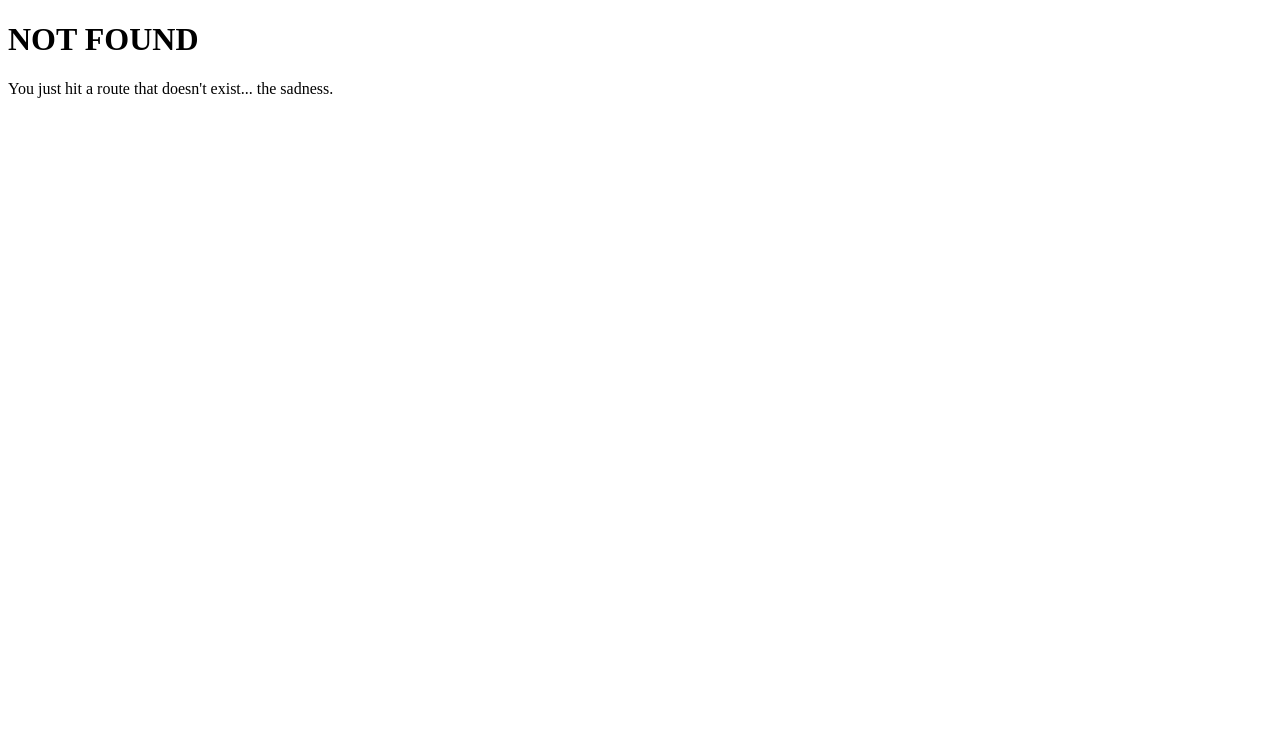
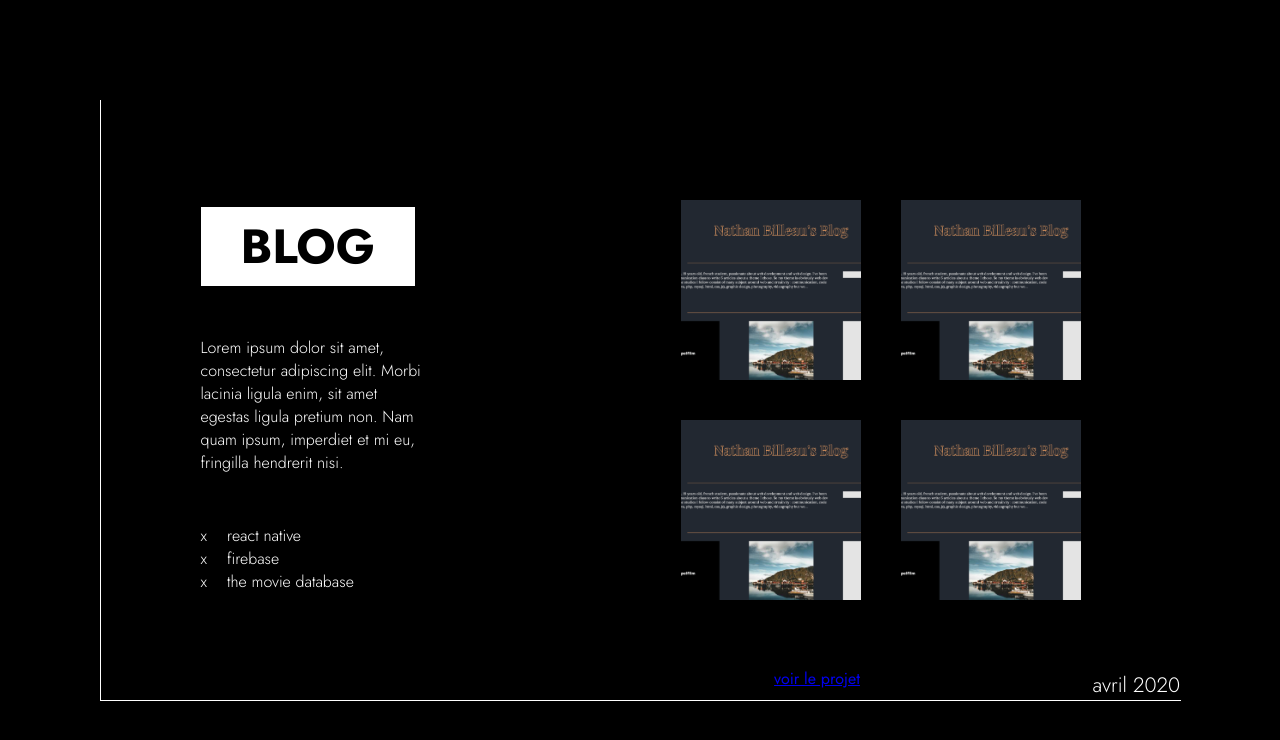
Before and after one commit to NathanBilleau/nathanbilleau, a Gatsby site: page /project in a window 1280 px wide. Before the commit this address had no page. Built offline with nearby package versions, Linux system fonts and the light colour scheme; Gatsby itself is replaced by a stand-in of ours.

Commit message:
project page

```diff
--- a/src/pages/index.tsx
+++ b/src/pages/index.tsx
@@ -1,6 +1,6 @@
 import React from "react"
 import { graphql, Link } from "gatsby"
-import "../styles/global.scss"
+import "../styles/index.scss"
 
 import SEO from "../components/seo"
 import Alink from '../components/Alink'
--- /dev/null
+++ b/src/pages/project.tsx
@@ -0,0 +1,68 @@
+import React from 'react'
+import Image from 'gatsby-image'
+import { graphql } from 'gatsby'
+
+import SEO from "../components/seo"
+import Alink from "../components/Alink"
+
+import '../styles/project.scss'
+
+const ProjectTemplate = ({data}) => (
+    <>
+        <SEO title="Project" />
+        <main>
+            <div className="projectContainer">
+                <div className="descriptionContainer">
+                    <h1>{data.project.frontmatter.title}</h1>
+                    <p>Lorem ipsum dolor sit amet, consectetur adipiscing elit. Morbi lacinia ligula enim, sit amet egestas ligula pretium non. Nam quam ipsum, imperdiet et mi eu, fringilla hendrerit nisi.</p>
+                    <ul>
+                        <li>react native</li>
+                        <li>firebase</li>
+                        <li>the movie database</li>
+                    </ul>
+                </div>
+
+                <div className="picsContainer">
+                    <Image fluid={data.project.frontmatter.pic.childImageSharp.fluid} />
+                    <Image fluid={data.project.frontmatter.pic.childImageSharp.fluid} />
+                    <Image fluid={data.project.frontmatter.pic.childImageSharp.fluid} />
+                    <Image fluid={data.project.frontmatter.pic.childImageSharp.fluid} />
+                </div>
+
+
+                <div className="date">
+                    <h2>
+                        avril 2020
+                    </h2>
+                </div>
+
+                <div className="projectLink">
+                    <Alink link="https://google.com" text="voir le projet" color="white" />
+                </div>
+
+            </div>
+        </main>
+    </>
+)
+
+export default ProjectTemplate
+
+export const data = graphql`
+{
+    project: markdownRemark {
+      html
+      frontmatter {
+        date
+        title
+        pic {
+          childImageSharp {
+            fluid {
+                ...GatsbyImageSharpFluid
+            }
+          }
+        }
+      }
+    }
+  }
+
+`
--- /dev/null
+++ b/src/styles/project.scss
@@ -0,0 +1,100 @@
+@import url('https://fonts.googleapis.com/css2?family=Jost:wght@300;400;700;900&display=swap');
+$border: 100px;
+
+* {
+    font-family: 'Jost';
+    padding: 0;
+    margin: 0;
+}
+
+main {
+    background: #000;
+    width: 100vw;
+    display: flex;
+    justify-content: center;
+    align-items: center;
+    height: 100vh;
+    position: relative;
+
+    .projectContainer {
+        border-left:1px solid #fff;
+        border-bottom:1px solid #fff;
+        display: grid;
+        grid-template-columns: auto calc(100vh - #{$border} * 3);
+        gap: 100px;
+        align-items: center;
+        height: calc(100vh - 2 * #{$border});
+        width: calc(100vw - 2 * #{$border});
+    }
+
+    .date {
+        position: absolute;
+        color: #fff;
+        bottom: 100px;
+        right: 100px;
+
+
+        h2 {
+            font-weight: 300;
+            text-transform: lowercase;
+            font-size: 1.3em;
+        }
+    }
+
+    .projectLink {
+        position: absolute;
+        bottom: 110px;
+        right: calc(100vh - #{$border} * 4 + 40px / 2);
+    }
+
+    .descriptionContainer {
+        padding-left: 100px;
+
+        h1 {
+            display: inline-block;
+            position: relative;
+            font-size: 3em;
+            padding: 5px 40px;
+            background-color: #fff;
+            text-transform: uppercase;
+            box-shadow: 0 0 50px rgba(0, 0, 0, .3);
+        }
+
+        p {
+            color: #fff;
+            font-weight: 300;
+            margin: 50px 0;
+            max-width: 60%;
+        }
+
+        ul {
+            color: #fff;
+            font-weight: 300;
+            list-style-type: none;
+
+            li {
+
+                &::before {
+                    content: 'x';
+                    margin-right: 20px;
+                }
+            }
+        }
+    }
+
+
+
+    .picsContainer {
+        display: grid;
+        grid-template-rows: repeat(2, 1fr);
+        grid-template-columns: repeat(2, 1fr);
+        gap: 40px;
+        height: calc( 100vh - #{$border} * 4 );
+        width: calc( 100vh - #{$border} * 4 );
+
+        img {
+            height: 100%;
+            width: 100%;
+        }
+    }
+}
```
Also changed, not shown: src/styles/index.scss (renamed from src/styles/global.scss).
